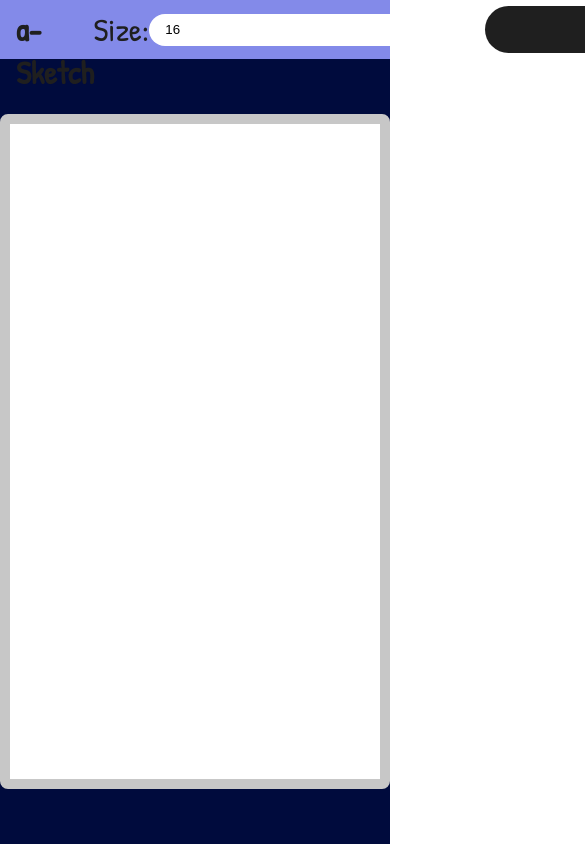
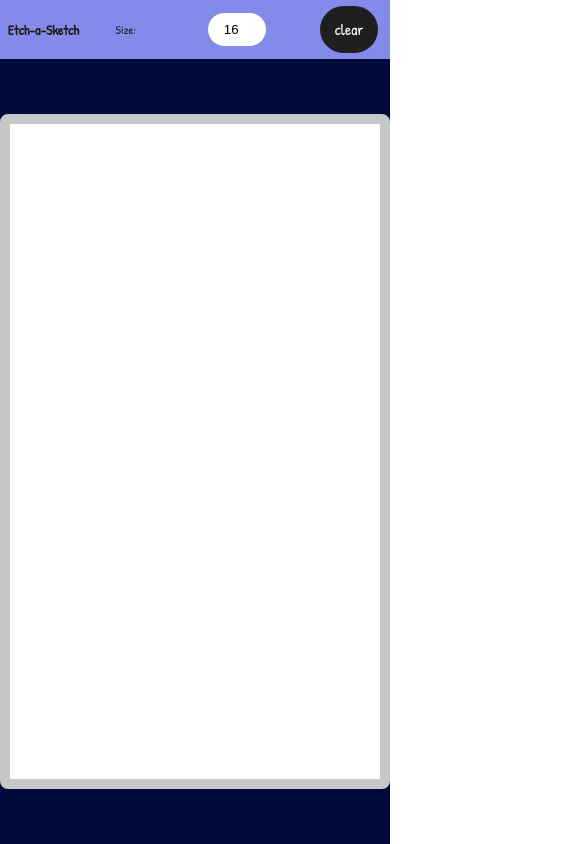
Before and after one commit to shayshahal/Etch-a-Sketch, a plain HTML site: page index.html in a window 390 px wide. Shown: the top 844 px of the page, 585 px wide, since content can reach past the window. Drawn offline with Linux system fonts and the light colour scheme.

Commit message:
made page responsive to window size

```diff
--- a/style.css
+++ b/style.css
@@ -27,13 +27,14 @@ header
 }
 #logo
 {
-    padding-left: 1rem;
+    padding-left: 2vw;
+    font-size: 3.5vmin;
     flex: 1;
 }
 #size-form
 {
     padding-right: 1rem;
-    font-size: 2rem;
+    font-size: 3vmin;
     flex-grow: 2;
     display: flex;
     flex-direction: row;
@@ -45,8 +46,8 @@ header
     border-radius: 2rem;
     padding-left: 1rem;
     border: none;
-    width: 20rem;
-    height: 2rem;
+    width: 15vw;
+    height: 4vh;
 }
 #size:focus, #clrbtn:focus
 {
@@ -65,12 +66,12 @@ header
     background-color: rgb(31, 31, 31);
     color: white;
     font-family: inherit;
-    font-size: 1.5rem;
+    font-size: 4vmin;
     border: none;
     border-radius: 2rem;
-    width: 20rem;
+    width: 15vw;
     height: 80%;
-    margin-right: 2rem;
+    margin-right: 3vw;
     cursor: pointer;
     transition: transform 0.1s ease;
 }
```
